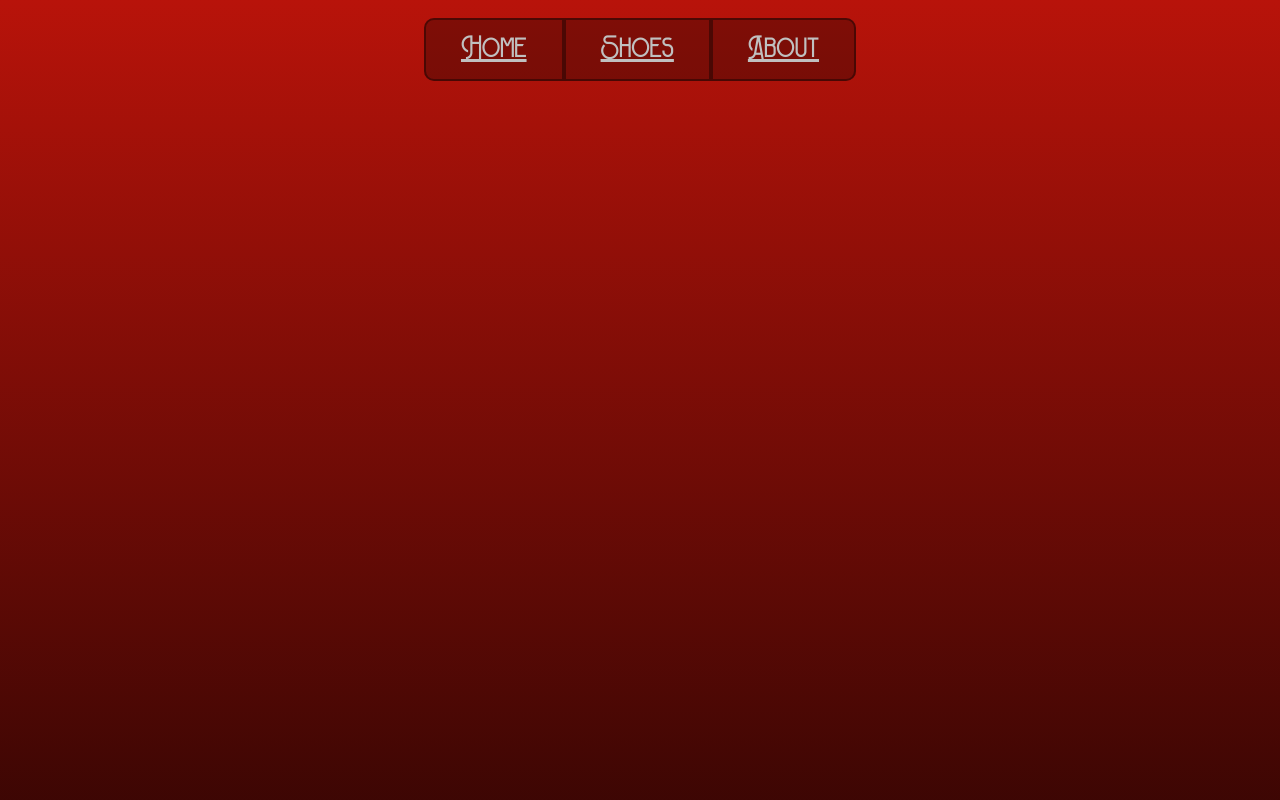
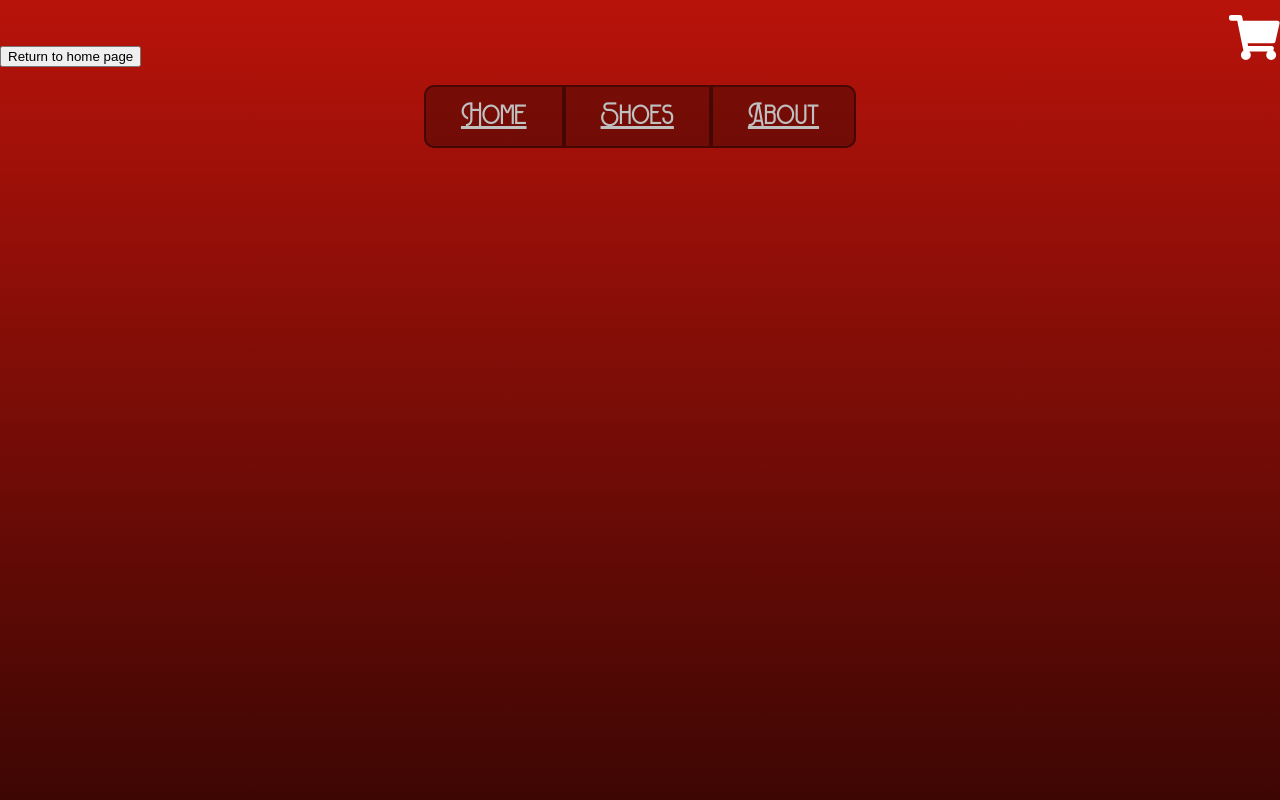
Before and after one commit to The-Intellectual-duo/e-shoes-frontend, a React (Create React App) app: page /checkout in a window 1280 px wide. Shown: the top 800 px of the page. Built offline with nearby package versions, Linux system fonts and the light colour scheme.

Commit message:
skeleton of checkout page

```diff
--- a/src/App.js
+++ b/src/App.js
@@ -1,21 +1,40 @@
 import './styling/App.css'
 import Home from './components/Home'
 import Navbar from './components/Navbar'
-import {Route} from 'react-router-dom'
+import Checkout from './components/Checkout'
+import {Route, Link} from 'react-router-dom'
 import About from './components/About'
 import Shoes from './components/Shoes'
+import { useState } from 'react'
+import {FontAwesomeIcon} from '@fortawesome/react-fontawesome'
+import {faShoppingCart} from '@fortawesome/free-solid-svg-icons'
+
 
 function App() {
+  const [cart, setCart] = useState([])
+  const [showNav, setShowNav] = useState(true)
+
+
   return (
 		<div className='main'>
-			<Navbar />
+
+
+      <Link to='/checkout' onClick={() => setShowNav(false)}>
+        <FontAwesomeIcon icon={faShoppingCart} className='cart-icon'/>
+      </Link>
+
+      <Route path='/checkout'>
+        <Checkout setShowNav={setShowNav} cart={cart}/>
+      </Route>
+
+			{showNav && <Navbar />}
 
 			<Route path='/' exact>
 				<Home />
 			</Route>
 
       <Route path='/shoes'>
-        <Shoes/>
+        <Shoes cart={cart} setCart={setCart}/>
       </Route>
 
       <Route path='/about'>
--- a/src/components/About.js
+++ b/src/components/About.js
@@ -1,9 +1,6 @@
 import React from 'react';
 import '../styling/About.css'
-import {FontAwesomeIcon} from '@fortawesome/react-fontawesome'
-import { faGhost } from '@fortawesome/free-solid-svg-icons'
 import Card from 'react-bootstrap/Card'
-import Carousel from './Carousel'
 
 function About() {
     return (
--- /dev/null
+++ b/src/components/Checkout.js
@@ -0,0 +1,21 @@
+import React from 'react';
+
+function Checkout({setShowNav,cart}) {
+    console.log(cart);
+    return (
+        <div className='checkout'>
+            <button onClick={() => setShowNav(true)}>Return to home page</button>
+            <div className='sum-prices'>
+                {cart.map(shoe => {
+                    return(
+                    <>
+                    <h4>{shoe.name}</h4>
+                    <p>{shoe.price}</p>
+                    </>)
+                })}
+            </div>
+        </div>
+    );
+    }
+
+export default Checkout;
--- a/src/components/Item.js
+++ b/src/components/Item.js
@@ -1,7 +1,7 @@
 import React from 'react';
 import '../styling/Item.css'
 
-function Item({shoe}) {
+function Item({shoe,cart,setCart}) {
 
 
     return (
@@ -19,6 +19,7 @@ function Item({shoe}) {
 					<h1>{shoe.name}</h1>
 					<h3 className='shoe-price'>$ {shoe.price}</h3>
                     <p>{shoe.description}</p>
+                    <button onClick={() => setCart([...cart,shoe])}>Add To Cart</button>
 				</div>
                 </div>
 			</div>
--- a/src/components/Shoes.js
+++ b/src/components/Shoes.js
@@ -9,7 +9,7 @@ import redNeon from '../styling/redNeonJays.png'
 import whiteNeon from '../styling/whiteNeonJays.png'
 // import blueNeon from '../styling/blueNeonJays.png'
 
-function Shoes(props) {
+function Shoes({cart,setCart}) {
     const [nike, setNike] = useState([])
     const [jordan, setJordan] = useState([])
     const [puma, setPuma] = useState([])
@@ -38,29 +38,37 @@ function Shoes(props) {
 					onSelect={(k) => setKey(k)}>
 					<Tab className='nike-tab tab' eventKey='nike' title='Nike'>
 						{nike.map((shoe) => (
-							<Item shoe={shoe} />
+							<Item shoe={shoe} cart={cart} setCart={setCart} />
 						))}
 					</Tab>
 
 					<Tab className='jordan-tab tab' eventKey='jordan' title='Jordan'>
 						{jordan.map((shoe) => (
-							<Item shoe={shoe} />
+							<Item shoe={shoe} cart={cart} setCart={setCart}/>
 						))}
 					</Tab>
 
 					<Tab className='puma-tab tab' eventKey='puma' title='Puma'>
 						{puma.map((shoe) => (
-							<Item shoe={shoe} />
+							<Item shoe={shoe} cart={cart} setCart={setCart}/>
 						))}
 					</Tab>
 				</Tabs>
 
 				<img className='red-neon-jays-top' src={redNeon} alt='Neon Jordans' />
 				<img className='white-neon-jays' src={whiteNeon} alt='Neon Jordans' />
-				<img className='red-neon-jays-bottom' src={redNeon} alt='Neon Jordans' />
+				<img
+					className='red-neon-jays-bottom'
+					src={redNeon}
+					alt='Neon Jordans'
+				/>
 				<img className='red-neon-jays-2-top' src={redNeon} alt='Neon Jordans' />
 				<img className='white-neon-jays-2' src={whiteNeon} alt='Neon Jordans' />
-				<img className='red-neon-jays-2-bottom' src={redNeon} alt='Neon Jordans' />
+				<img
+					className='red-neon-jays-2-bottom'
+					src={redNeon}
+					alt='Neon Jordans'
+				/>
 			</div>
 		);
 
--- a/src/styling/App.css
+++ b/src/styling/App.css
@@ -1,4 +1,7 @@
-.main{
-    /* background-image: linear-gradient(red,black); */
-
+.cart-icon{
+    font-size: 45px;
+    color: white;
+    position: relative;
+    left: 96%;
+    top:15px;
 }
```
